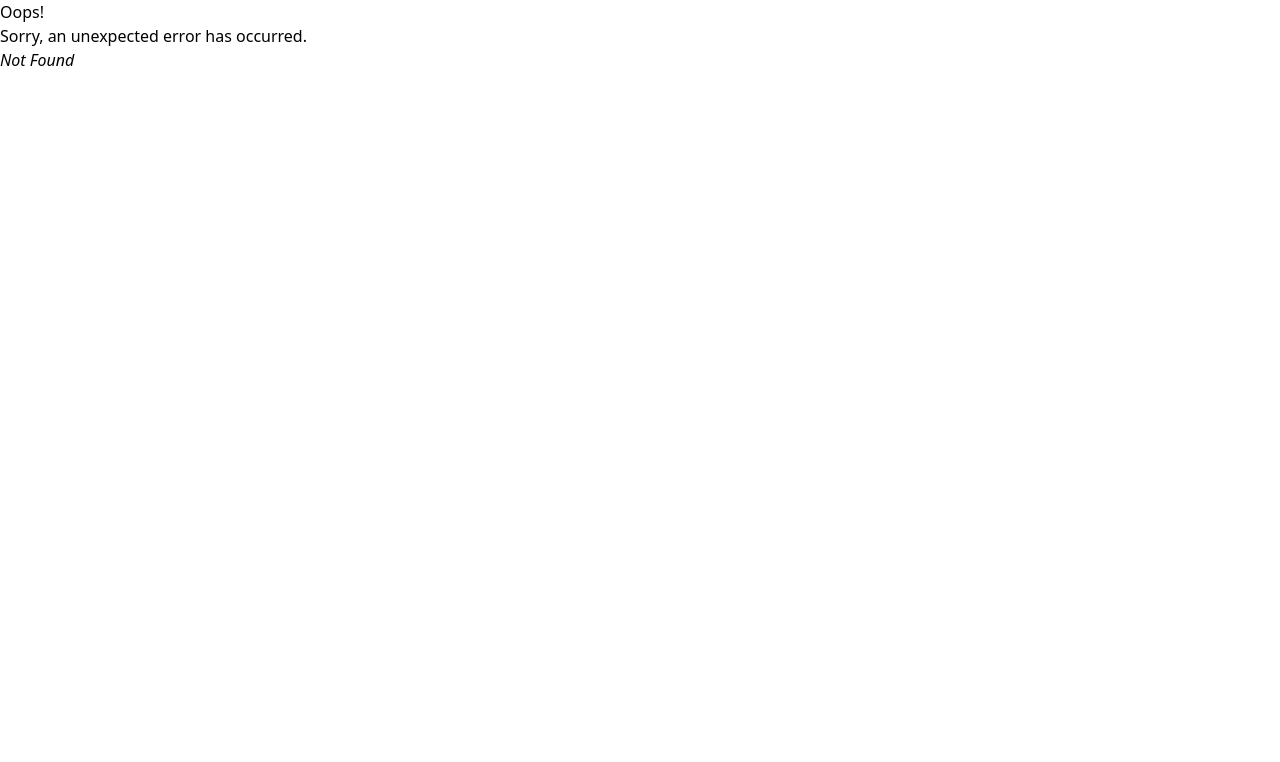
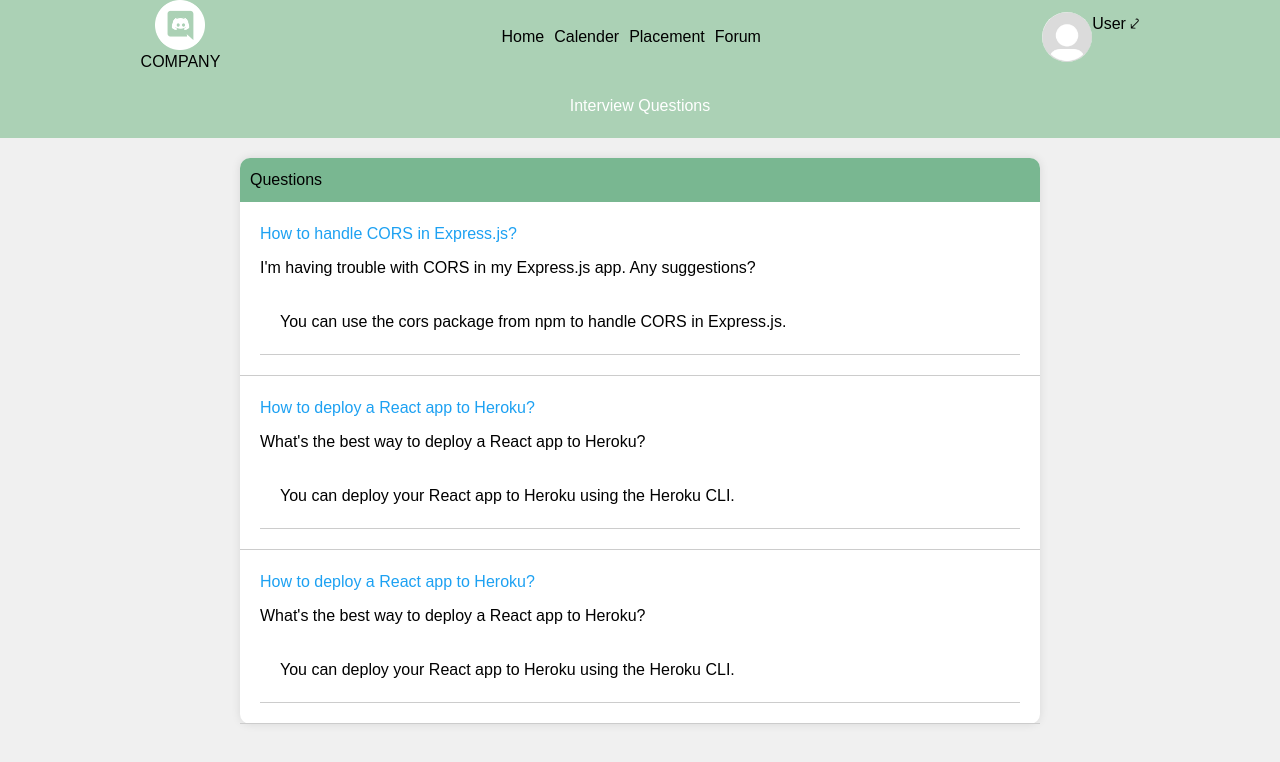
Before and after one commit to ShaunakKDatar/VEGAHackathonFrontEnd, a React (Vite) app: page /testingGHK in a window 1280 px wide. Before the commit this address had no page. Shown: the top 762 px of the page. Built offline with nearby package versions, Linux system fonts and the light colour scheme.

Commit message:
interview

```diff
--- /dev/null
+++ b/src/Components/Companies/Form/Form.css
@@ -0,0 +1,42 @@
+input[type=text], select, textarea {
+    width: 100%; /* Full width */
+    padding: 12px; /* Some padding */
+    border: 1px solid #ccc; /* Gray border */
+    border-radius: 4px; /* Rounded borders */
+    box-sizing: border-box; /* Make sure that padding and width stays in place */
+    margin-top: 6px; /* Add a top margin */
+    margin-bottom: 16px; /* Bottom margin*/
+    resize: vertical /* Allow the user to vertically resize the textarea (not horizontally) */
+  }
+
+  /* Style the submit button with a specific background color etc */
+  input[type=submit] {
+    background-color: #04AA6D;
+    color: white;
+    padding: 12px 20px;
+    border: none;
+    border-radius: 4px;
+    cursor: pointer;
+  }
+
+  /* When moving the mouse over the submit button, add a darker green color */
+  input[type=submit]:hover {
+    background-color: #45a049;
+  }
+
+  /* Add a background color and some padding around the form */
+  .container {
+    border-radius: 5px;
+    background-color: #f2f2f2;
+    padding: 20px;
+    margin: 20px;
+  }
+
+  .btn{
+    background-color: black;
+    color: white;
+    border-radius:5px;
+    width:100px;
+    height:30px;
+    text-align: center;
+  }
--- /dev/null
+++ b/src/Components/Companies/Form/Form.jsx
@@ -0,0 +1,48 @@
+import {useState} from 'react'
+import './Form.css'
+const Form=()=>{
+
+    return(
+        <div className="content">
+        <p className="heading">Add Company</p>
+         <p className="para">Listing companies</p>
+         <br/>
+         <div className="container">
+             <div>
+
+
+
+                 <label htmlFor="fname">Company Name</label>
+                 <input type="text" id="fname" name="firstname" placeholder="Company Name" onChange={(e)=>setDisplayText(e.target.value)}/>
+                 <label htmlFor="fname">Industry</label>
+                 <input type="text" id="fname" name="firstname" placeholder="Industry" onChange={(e)=>setDisplayText(e.target.value)}/>
+                 <label htmlFor="fname">Location</label>
+                 <input type="text" id="fname" name="firstname" placeholder="Location" onChange={(e)=>setDisplayText(e.target.value)}/>
+                 <label htmlFor="fname">Website</label>
+                 <input type="text" id="fname" name="firstname" placeholder="Website" onChange={(e)=>setDisplayText(e.target.value)}/>
+                 <label htmlFor="fname">Contact Person</label>
+                 <input type="text" id="fname" name="firstname" placeholder="Contact Person" onChange={(e)=>setDisplayText(e.target.value)}/>
+                 <label htmlFor="fname">Contact Email</label>
+                 <input type="text" id="fname" name="firstname" placeholder="Contact Email" onChange={(e)=>setDisplayText(e.target.value)}/>
+                 <label htmlFor="fname">Contact Phone</label>
+                 <input type="text" id="fname" name="firstname" placeholder="Contact Phone" onChange={(e)=>setDisplayText(e.target.value)}/>
+                 <label htmlFor="fname">XXX</label>
+                 <input type="text" id="fname" name="firstname" placeholder="Contact Email"
+onChange={(e)=>setDisplayText(e.target.value)}/>
+                 <label htmlFor="fname">XXX</label>
+                 <input type="text" id="fname" name="firstname" placeholder="Contact Email" onChange={(e)=>setDisplayText(e.target.value)}/>
+
+
+                 <label htmlFor="subject">Company Details</label>
+                 <textarea id="subject" name="subject" placeholder="Write something.."></textarea>
+
+                 <button className="btn" type="submit" onClick={()=>Click()}>Submit</button>
+
+                 </div>
+                 </div>
+                 <div className='extreme'></div>
+     </div>
+    );
+}
+
+export default Form;
--- /dev/null
+++ b/src/Components/IntQ/StudentInt.jsx
@@ -0,0 +1,60 @@
+import React from 'react';
+import './intq.css';
+
+function StudentInt() {
+  const questions = [
+    {
+      id: 1,
+      title: "How to handle CORS in Express.js?",
+      body: "I'm having trouble with CORS in my Express.js app. Any suggestions?",
+      responses: [
+        { id: 1, answer: "You can use the cors package from npm to handle CORS in Express.js." }
+        ]
+    },
+    {
+      id: 2,
+      title: "How to deploy a React app to Heroku?",
+      body: "What's the best way to deploy a React app to Heroku?",
+      responses: [
+        { id: 3, answer: "You can deploy your React app to Heroku using the Heroku CLI." }
+      ]
+    },
+    {
+      id: 3,
+      title: "How to deploy a React app to Heroku?",
+      body: "What's the best way to deploy a React app to Heroku?",
+      responses: [
+        { id: 3, answer: "You can deploy your React app to Heroku using the Heroku CLI." }
+      ]
+    }
+  ];
+
+  return (
+    <div className="App">
+      <header className="bg-tertiary">
+        <h1>Interview Questions</h1>
+      </header>
+
+      <section className="questions" >
+        <h2 className=" bg-secondary">Questions</h2>
+        <ul className="flex flex-col border-10">
+          {questions.map((question) => (
+            <li key={question.id}>
+              <h3>{question.title}</h3>
+              <p>{question.body}</p>
+              <ul className="flex flex-col">
+                {question.responses.map((response) => (
+                  <li className="flex flex-col"key={response.id}>
+                   {response.answer}
+                  </li>
+                ))}
+              </ul>
+            </li>
+          ))}
+        </ul>
+      </section>
+    </div>
+  );
+}
+
+export default StudentInt;
--- /dev/null
+++ b/src/Components/IntQ/intq.css
@@ -0,0 +1,63 @@
+/* styles.css */
+body {
+    font-family: Arial, sans-serif;
+    margin: 0;
+    padding: 0;
+    background-color: #f0f0f0;
+  }
+
+  header {
+    color: #fff;
+    text-align: center;
+    padding: 20px 0;
+  }
+
+  h1 {
+    margin: 0;
+  }
+
+  .questions {
+    margin: 20px;
+    background-color: #fff;
+    box-shadow: 0 0 10px rgba(0, 0, 0, 0.1);
+    border-radius: 10px;
+  }
+
+  .questions h2 {
+    padding: 10px;
+    margin: 0;
+    border-top-left-radius: 10px;
+    border-top-right-radius: 10px;
+  }
+
+  .questions ul {
+    list-style-type: none;
+    padding: 0;
+  }
+
+  .questions li {
+    border-bottom: 1px solid #ccc;
+    padding: 20px;
+  }
+
+  .questions h3 {
+    color: black;
+    margin: 0 0 10px;
+  }
+
+  .questions p {
+    margin: 0 0 10px;
+  }
+
+  .questions ul.responses {
+    list-style-type: none;
+    padding: 0;
+  }
+
+  .questions ul.responses li {
+    margin-bottom: 10px;
+  }
+
+  .questions ul.responses strong {
+    color: black;
+  }
--- a/src/Pages/LandingPage.jsx
+++ b/src/Pages/LandingPage.jsx
@@ -13,14 +13,14 @@ export default function LandingPage() {
     const component1 = document.querySelector("#ann");
     const component2 = document.querySelector("#cal");
 
-  if(isVis){
-    component1.style.width = "0vw";
-    component2.style.width = "100vw";
-  }
-  else{
-    component2.style.width = "40vw";
-    component1.style.width = "60vw";
-  }
+  // if(isVis){
+  //   component1.style.width = "0vw";
+  //   component2.style.width = "100vw";
+  // }
+  // else{
+  //   component2.style.width = "40vw";
+  //   component1.style.width = "60vw";
+  // }
   return (
 //     <div className="flex flex-row pt-[70px]">
 //       {isVis?<>
--- a/src/main.jsx
+++ b/src/main.jsx
@@ -10,6 +10,9 @@ import ErrorPage from './error-page.jsx'
 import LandingPage from './Pages/LandingPage.jsx'
 import LoginSignUpPage from './Pages/LoginSignupPage.jsx'
 import InternshipCard from './Components/Internships/IntershipCard.jsx'
+import Form from './Components/Companies/Form/Form.jsx'
+import StudentInt from './Components/IntQ/StudentInt.jsx'
+import QueryForum from './Components/QueryForum/QueryForum.jsx'
 const router = createBrowserRouter([
   {
     path: "/",
@@ -34,6 +37,11 @@ const router = createBrowserRouter([
       path:"/testing",
       element: <InternshipCard/>,
       errorElement:<ErrorPage/>
+    },
+    {
+      path:"/testingGHK",
+      element: <StudentInt/>,
+      errorElement:<ErrorPage/>
     }
   ]
   },
```
Also changed, not shown: src/Components/IntQ/TPOInt.jsx (added).
